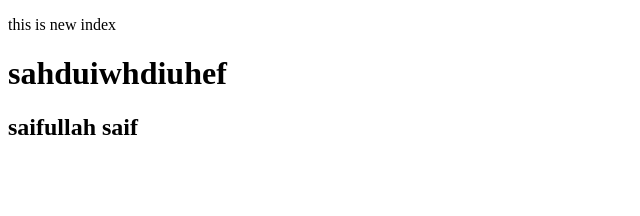
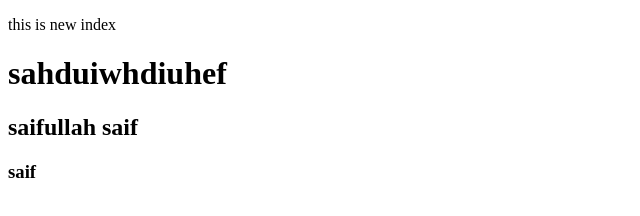
Before and after one commit to sksaifullah6/nnew1, a plain HTML site: page index.html in a window 1280 px wide. Shown: the full height of the page, 0-640 px from the left. Drawn offline with Linux system fonts and the light colour scheme.

Commit message:
Update index.html

```diff
--- a/index.html
+++ b/index.html
@@ -10,5 +10,6 @@
     </p>
     <h1>sahduiwhdiuhef</h1>
     <h2>saifullah saif </h2>
+    <h3>saif</h3>
 </body>
 </html>
```
